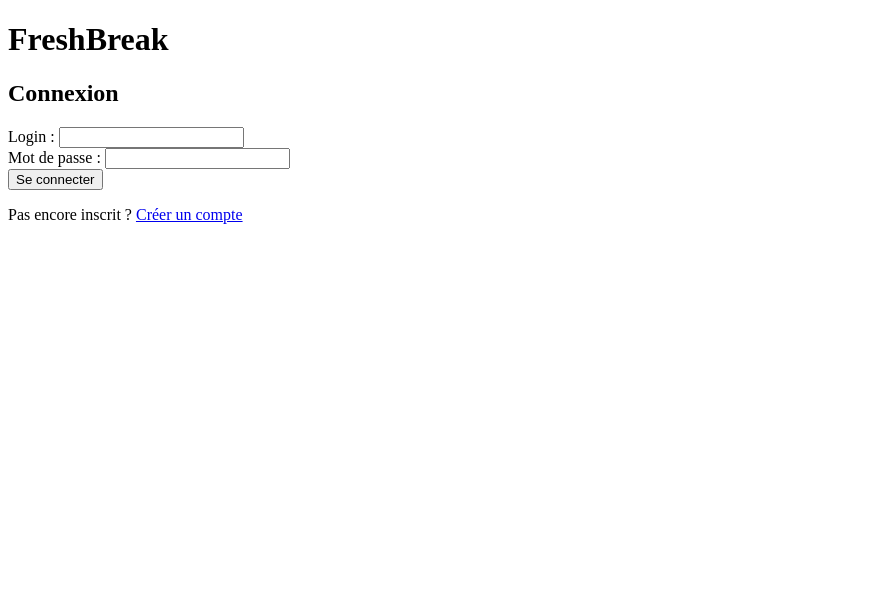
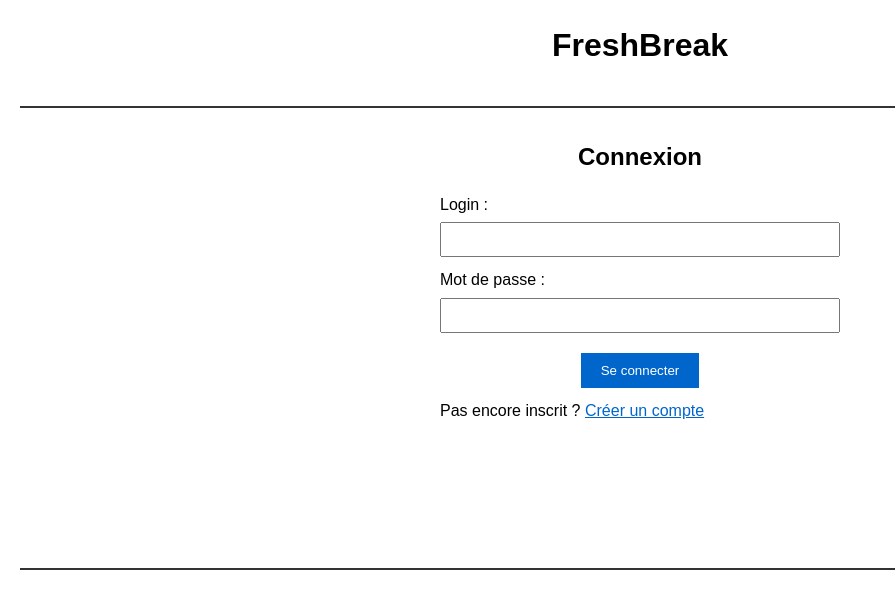
Before and after one commit to wael11111/PHP_Gestion_Buvettes, a PHP site: page / in a window 1280 px wide. Shown: the top 609 px of the page, without its empty margins (0-895 px from the left). Run offline with PHP 8.4, Linux system fonts and the light colour scheme.

Commit message:
Simple css

```diff
--- a/freshbreak/template.css
+++ b/freshbreak/template.css
@@ -0,0 +1,122 @@
+* {
+    margin: 0;
+    padding: 0;
+    box-sizing: border-box;
+}
+
+body {
+    font-family: Arial, sans-serif;
+    line-height: 1.6;
+    padding: 20px;
+}
+
+header {
+    margin-bottom: 30px;
+    padding-bottom: 20px;
+    border-bottom: 2px solid #333;
+    position: relative;
+}
+
+header h1 {
+    text-align: center;
+    margin-bottom: 10px;
+}
+
+header p {
+    position: absolute;
+    top: 0;
+    right: 0;
+    margin: 0;
+}
+
+nav {
+    margin-top: 15px;
+    text-align: center;
+}
+
+nav a {
+    margin-right: 15px;
+    text-decoration: none;
+    color: #0066cc;
+    padding: 8px 15px;
+    display: inline-block;
+}
+
+nav a:hover {
+    text-decoration: underline;
+}
+
+main {
+    margin: 30px auto;
+    min-height: 400px;
+    max-width: 600px;
+}
+
+main h2 {
+    margin-bottom: 15px;
+    margin-top: 20px;
+    text-align: center;
+}
+
+main h3 {
+    margin-bottom: 10px;
+    margin-top: 15px;
+}
+
+main p {
+    margin-bottom: 10px;
+}
+
+main ul {
+    margin-left: 20px;
+    margin-bottom: 15px;
+}
+
+main li {
+    margin-bottom: 5px;
+}
+
+form {
+    margin: 0 auto 20px;
+    max-width: 400px;
+}
+
+label {
+    display: block;
+    margin-bottom: 5px;
+}
+
+input, select {
+    padding: 8px;
+    margin-bottom: 10px;
+    width: 100%;
+}
+
+button {
+    padding: 10px 20px;
+    background-color: #0066cc;
+    color: white;
+    border: none;
+    cursor: pointer;
+    display: block;
+    margin: 10px auto;
+}
+
+button:hover {
+    background-color: #0052a3;
+}
+
+a {
+    color: #0066cc;
+}
+
+a:hover {
+    text-decoration: underline;
+}
+
+footer {
+    margin-top: 30px;
+    padding-top: 20px;
+    border-top: 2px solid #333;
+    text-align: center;
+}
--- a/freshbreak/template.php
+++ b/freshbreak/template.php
@@ -3,6 +3,7 @@
     <head>
         <meta charset="utf-8">
         <title>FreshBreak</title>
+        <link rel="stylesheet" href="template.css">
     </head>
 
     <body>
```
Also changed, not shown: freshbreak/modules/mod_commandes/vue_commande.php (+13 -19 lines).
